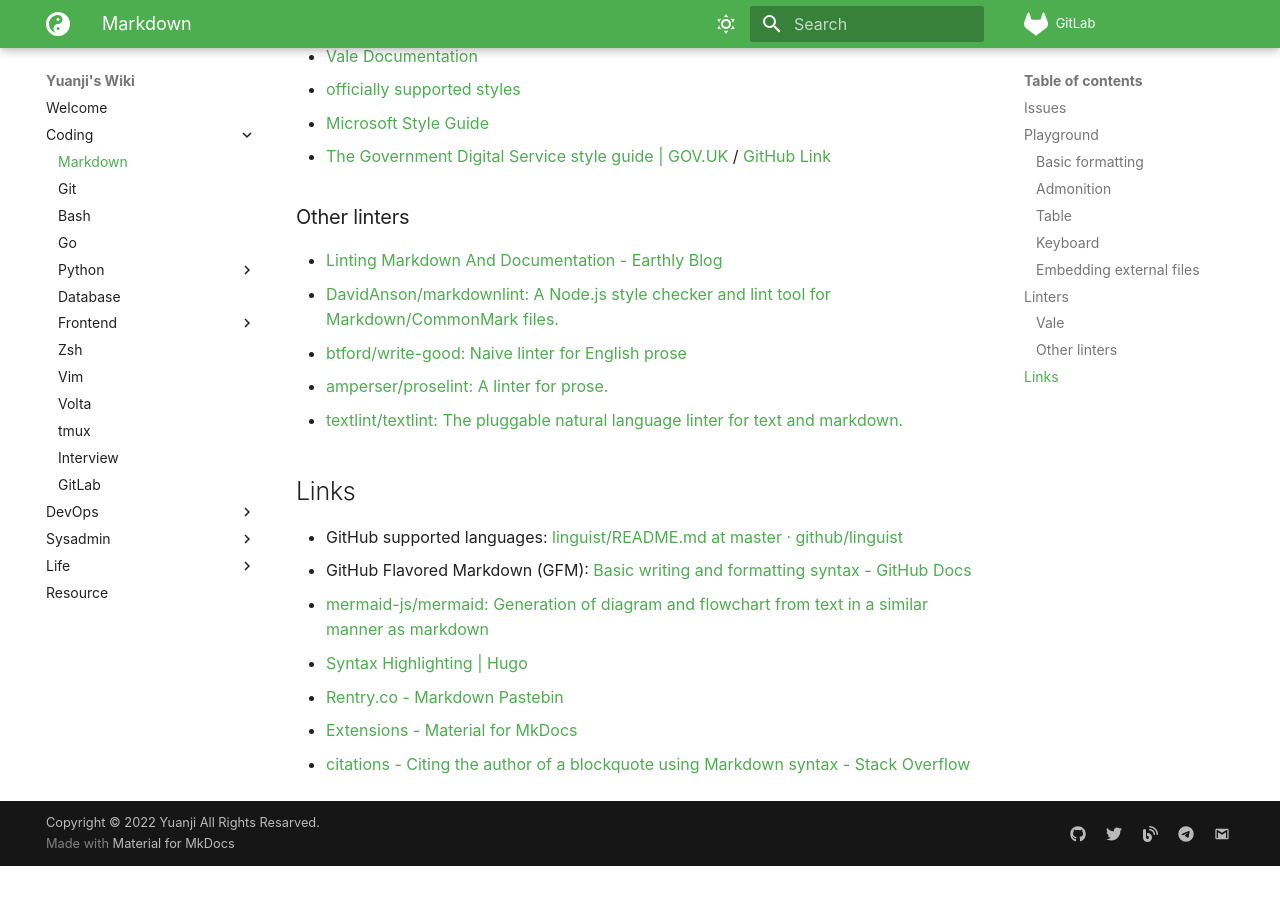
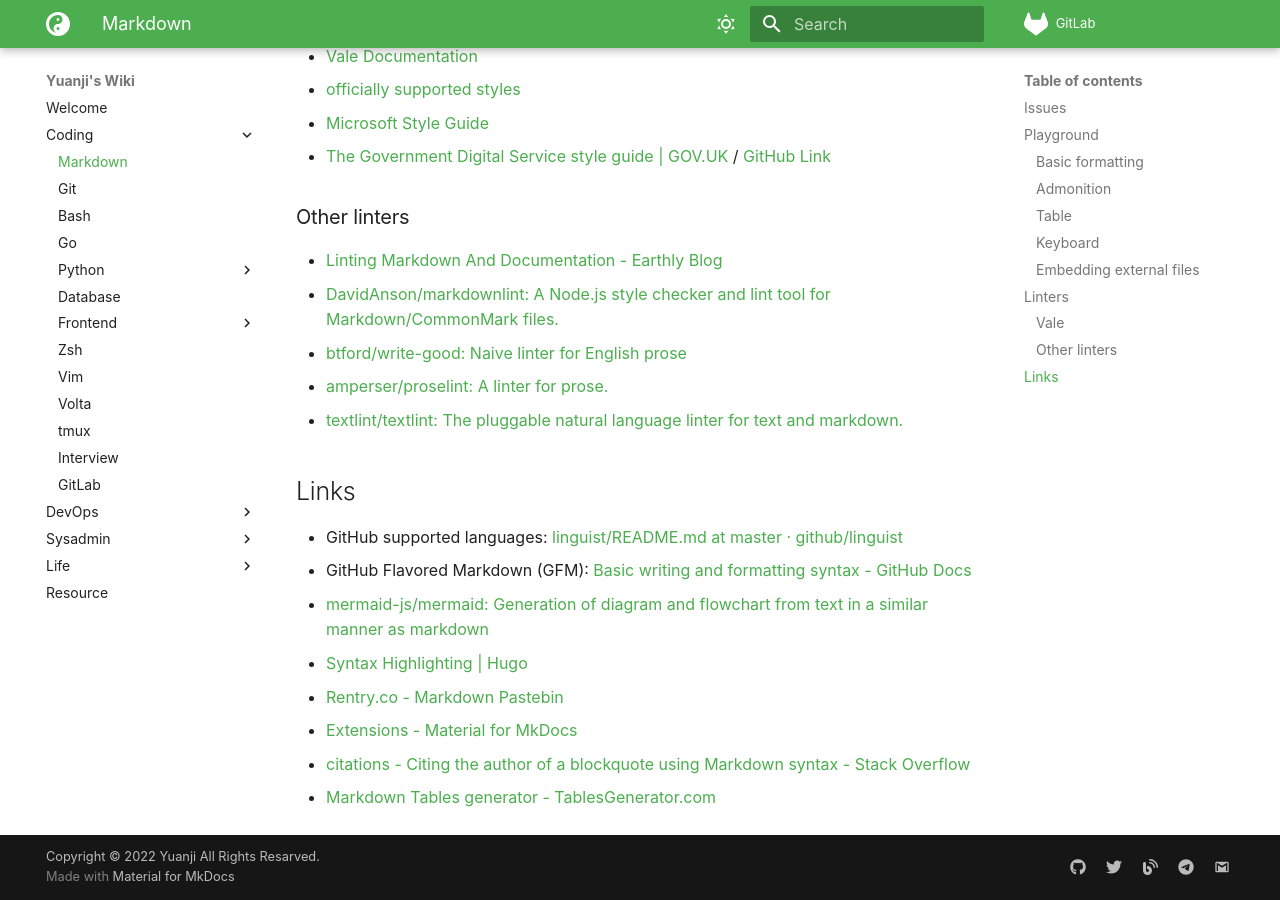
Before and after one commit to yuanji-dev/wiki, an MkDocs documentation site: the page built from docs/coding/markdown.md, in a window 1280 px wide and 900 px high, scrolled down 6504 px. Built offline with MkDocs 1.6.1 and Material for MkDocs 9.7.7, drawn with Linux system fonts in a browser that asks for light colours; emoji names are drawn with the system emoji font; some web fonts are replaced; comment, search, counter and statistics services are not loaded; before the commit the page ends 7370 px from its top, so only the background shows below that.

Commit message:
feat(markdown): add table generator tool for markdown

```diff
--- a/docs/coding/markdown.md
+++ b/docs/coding/markdown.md
@@ -256,3 +256,4 @@
 - [Rentry.co - Markdown Pastebin](https://rentry.co/)
 - [Extensions - Material for MkDocs](https://squidfunk.github.io/mkdocs-material/setup/extensions/)
 - [citations - Citing the author of a blockquote using Markdown syntax - Stack Overflow](https://stackoverflow.com/questions/2002120/citing-the-author-of-a-blockquote-using-markdown-syntax)
+- [Markdown Tables generator - TablesGenerator.com](https://www.tablesgenerator.com/markdown_tables)
```
